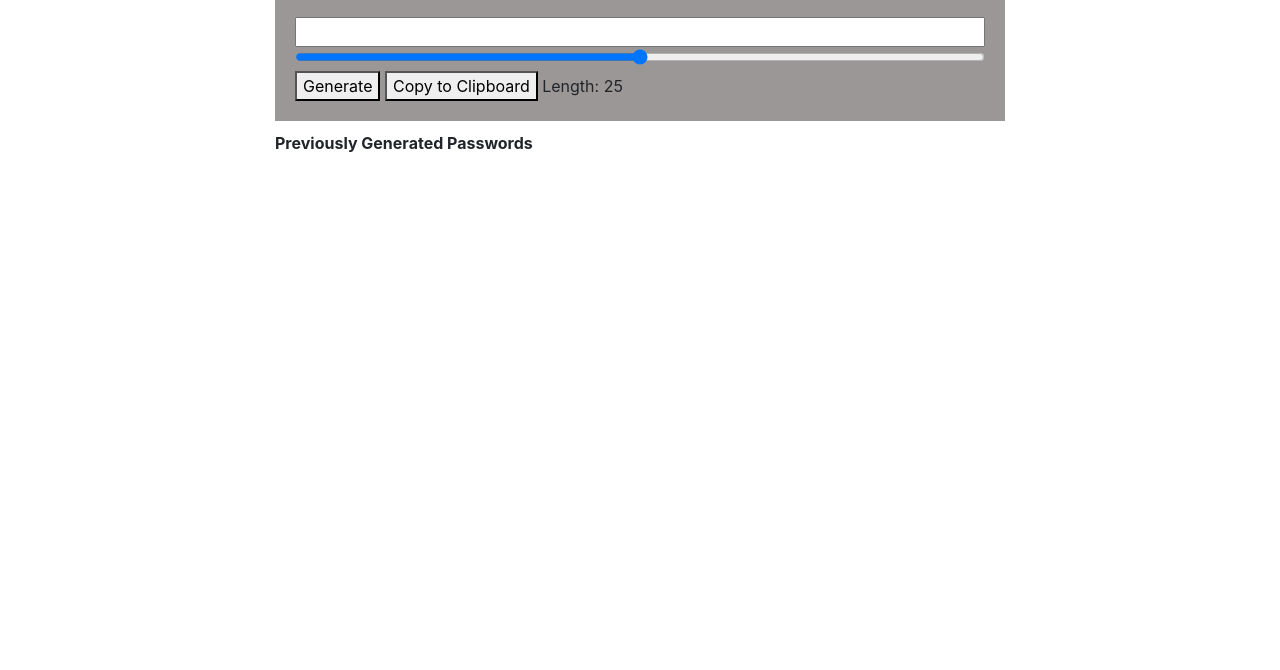
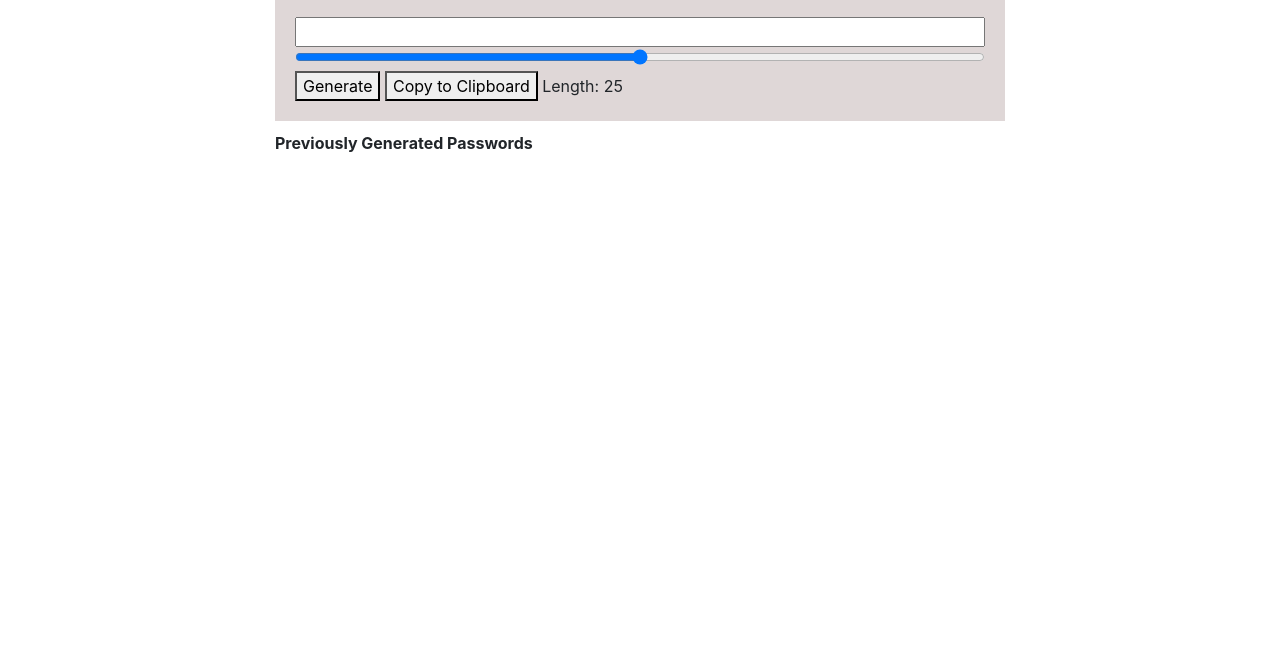
Before and after one commit to ThanhNgo888/PasswordGenerator, a plain HTML site: page index.html in a window 1280 px wide. Shown: the part 130-800 px from the top of the page. Drawn offline with nearby package versions, Linux system fonts and the light colour scheme.

Commit message:
css edited

```diff
--- a/styles.css
+++ b/styles.css
@@ -1,7 +1,7 @@
 .content{
     margin-top: 10px;
     margin-bottom: 10px;
-    background-color: rgb(156, 151, 151);
+    background-color: rgb(223, 215, 215);
     padding: 20px;
     width: 100%;
 }
```
